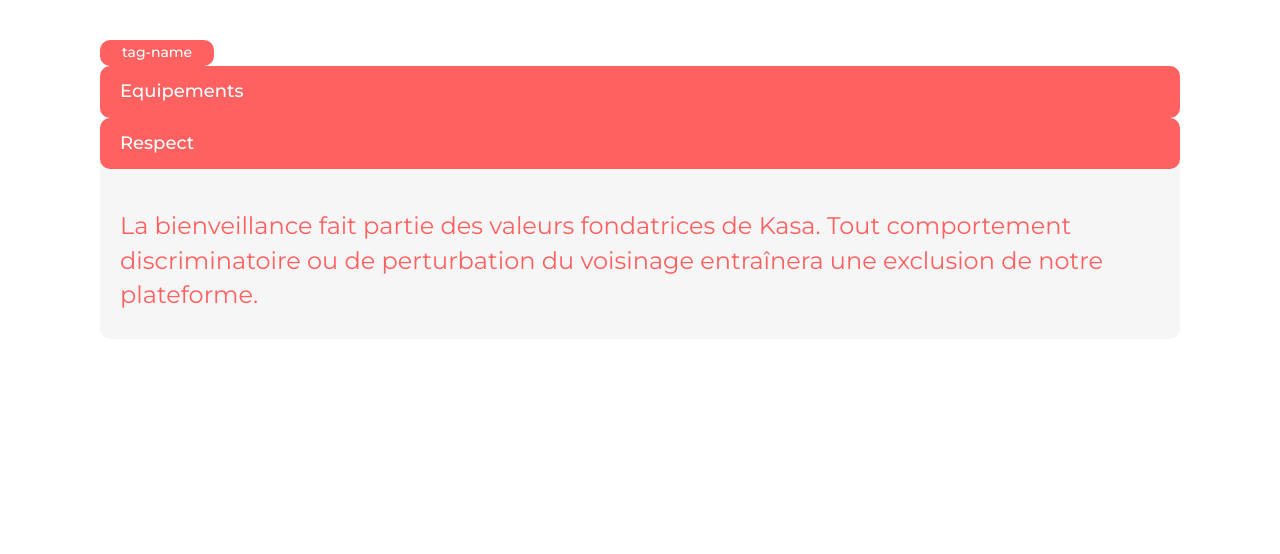
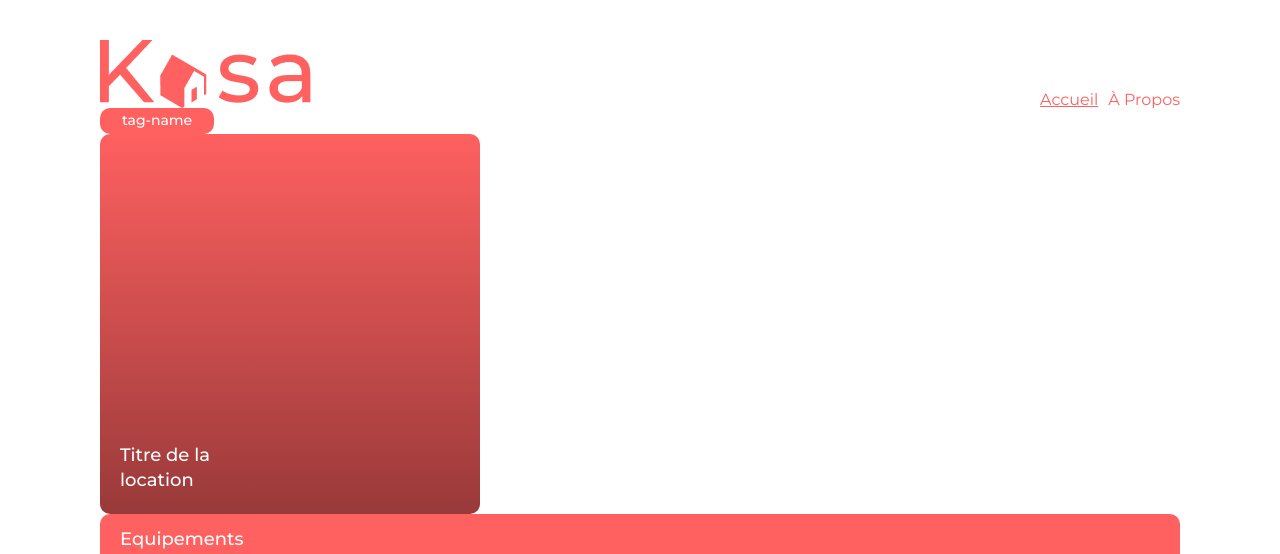
Before and after one commit to flesage-000/OC---Developpez-une-application-Web-avec-React-et-React-Router, a React (Create React App) app in the folder app/: page / in a window 1280 px wide. Shown: the top 554 px of the page. Built offline with nearby package versions, Linux system fonts and the light colour scheme.

Commit message:
Add Header component

```diff
--- a/app/src/App.js
+++ b/app/src/App.js
@@ -1,25 +1,27 @@
 import './App.css';
 import Tags from "./components/Tags/Tags.js"
-// import Thumbs from './components/Thumbs/Thumbs';
+import Thumbs from './components/Thumbs/Thumbs';
 import Accordion from './components/Accordion/Accordion';
-// import Carousel from './components/Carousel/Carousel';
-// import Cover from './components/Cover/Cover';
+import Header from './components/Header/Header';
+import Carousel from './components/Carousel/Carousel';
+import Cover from './components/Cover/Cover';
 
 function App() {
   return (
     <div className="App">
+      <Header />
       <Tags />
-      {/* <Thumbs /> */}
+      <Thumbs />
       <Accordion name="Equipements" content={['Climatisation', 'Wi-Fi', 'Cuisine', 'Espace de travail', 'Fer à repasser', 'Sèche-cheveux', 'Cintres']} />
       <Accordion name="Respect" content="La bienveillance fait partie des valeurs fondatrices de Kasa. Tout comportement discriminatoire ou de perturbation du voisinage entraînera une exclusion de notre plateforme." open="true" />
-      {/* <Cover cover="https://s3-eu-west-1.amazonaws.com/course.oc-static.com/projects/front-end-kasa-project/accommodation-20-1.jpg" />
+      <Cover cover="https://s3-eu-west-1.amazonaws.com/course.oc-static.com/projects/front-end-kasa-project/accommodation-20-1.jpg" />
       <Carousel pictures={[
         "https://s3-eu-west-1.amazonaws.com/course.oc-static.com/projects/front-end-kasa-project/accommodation-20-1.jpg",
         "https://s3-eu-west-1.amazonaws.com/course.oc-static.com/projects/front-end-kasa-project/accommodation-20-2.jpg",
         "https://s3-eu-west-1.amazonaws.com/course.oc-static.com/projects/front-end-kasa-project/accommodation-20-3.jpg",
         "https://s3-eu-west-1.amazonaws.com/course.oc-static.com/projects/front-end-kasa-project/accommodation-20-4.jpg",
         "https://s3-eu-west-1.amazonaws.com/course.oc-static.com/projects/front-end-kasa-project/accommodation-20-5.jpg"
-		]} /> */}
+		]} />
     </div>
   );
 }
--- /dev/null
+++ b/app/src/components/Header/Header.css
@@ -0,0 +1,49 @@
+:root {
+  --site-logo-height-desktop: 68px;
+  --site-logo-width-desktop: 211px;
+  --site-logo-height-mobile: 47px;
+  --site-logo-width-mobile: 147px;
+}
+.mainHeader {
+  display: flex;
+  flex-direction: row;
+  flex-wrap: nowrap;
+  align-items: flex-end;
+  justify-content: space-between;
+}
+.mainHeader .siteLogo {
+  background-color: var(--color-bg-main);
+  background-image: url('./medias/kasa_logo.png');
+  background-size: var(--site-logo-width-desktop) var(--site-logo-height-desktop);
+  text-indent: -9000px;
+
+  display: block;
+  height: var(--site-logo-height-desktop);
+  width: var(--site-logo-width-desktop);
+}
+.mainHeader ul {}
+.mainHeader li {
+  display: inline-block;
+}
+.mainHeader li:not(:last-child) {
+  margin-right: 10px;
+}
+.mainHeader a {
+  color: var(--color-bg-medium-light-red);
+  text-transform: capitalize;
+  text-decoration: none;
+}
+.mainHeader a.active {
+  text-decoration: underline;
+}
+
+@media (max-width: 480px) {
+  .siteLogo {
+    background-color: var(--color-bg-main);
+    background-image: url('./medias/kasa_logo.png');
+    background-size: var(--site-logo-width-mobile) var(--site-logo-height-mobile);
+
+    height: var(--site-logo-height-mobile);
+    width: var(--site-logo-width-mobile);
+  }
+}
--- /dev/null
+++ b/app/src/components/Header/Header.js
@@ -0,0 +1,19 @@
+import './Header.css';
+
+function Header() {
+  return (
+    <header className='mainHeader'>
+      <a className='siteLogo' href="#">Kasa</a>
+      <ul>
+        <li>
+          <a href='#' className='active'>accueil</a>
+        </li>
+        <li>
+          <a href='#'>à propos</a>
+        </li>
+      </ul>
+    </header>
+  );
+}
+
+export default Header;
```
Also changed, not shown: app/src/components/Header/medias/kasa_logo.png (added).
